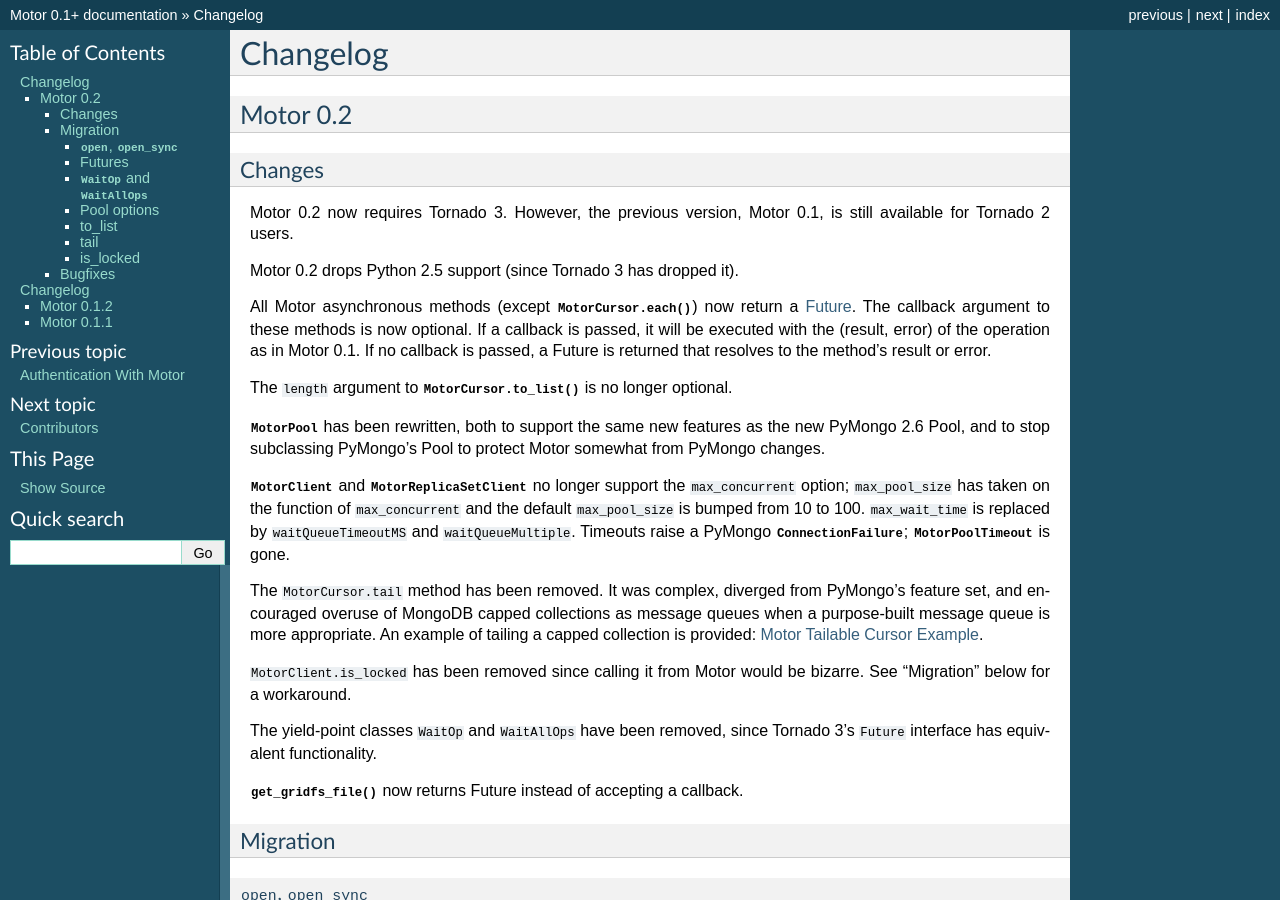
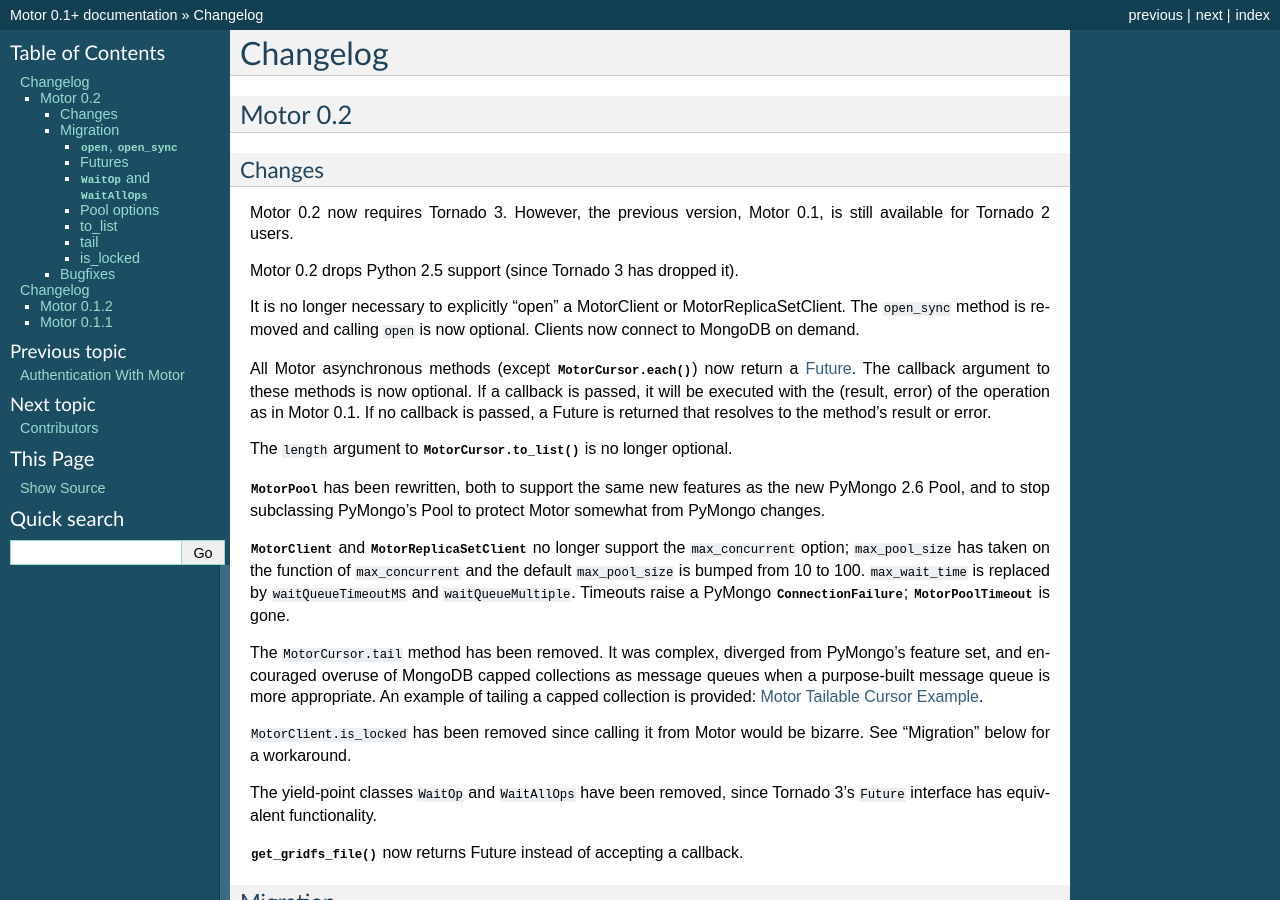
Before and after one commit to mongodb/motor, a Sphinx documentation site: the page built from doc/changelog.rst, in a window 1280 px wide and 900 px high. Built offline with Sphinx 7.4.7, drawn with Linux system fonts in a browser that asks for light colours; pages that are not in the unit, such as notebooks, are missing from menus; the version number is read from the project's files by our own code.

Commit message:
Note that open() is usually unneeded and open_sync() is gone.

```diff
--- a/doc/changelog.rst
+++ b/doc/changelog.rst
@@ -13,6 +13,10 @@
 still available for Tornado 2 users.
 
 Motor 0.2 drops Python 2.5 support (since Tornado 3 has dropped it).
+
+It is no longer necessary to explicitly "open" a MotorClient or
+MotorReplicaSetClient. The ``open_sync`` method is removed and calling ``open``
+is now optional. Clients now connect to MongoDB on demand.
 
 All Motor asynchronous methods (except
 :meth:`MotorCursor.each`) now return a `Future
```
